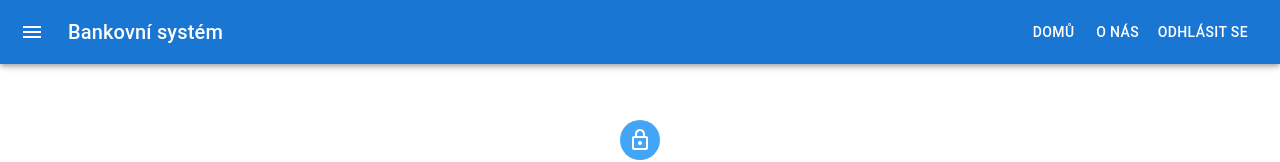
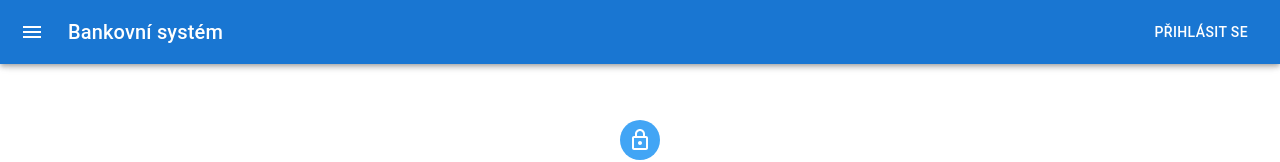
Before and after one commit to HerbAlco/bank_system, a React (Create React App) app in the folder frontend/: page /login in a window 1280 px wide. Shown: the top 162 px of the page. Built offline with nearby package versions, Linux system fonts and the light colour scheme.

Commit message:
FE - refactor: logout/login button text

```diff
--- a/frontend/src/App.tsx
+++ b/frontend/src/App.tsx
@@ -3,8 +3,6 @@ import Home from './pages/home/Home';
 import LoginPage from './pages/login_registration/LoginPage';
 import RegistrationPage from './pages/login_registration/RegistrationPage';
 import Navbar from './components/navbar/Navbar';
-import Header from './components/header/Header';
-
 
 const App = () => {
   return (
--- a/frontend/src/components/navbar/Navbar.tsx
+++ b/frontend/src/components/navbar/Navbar.tsx
@@ -2,15 +2,14 @@ import { AppBar, Box, Button, CssBaseline, IconButton, Toolbar, Typography } fro
 import MenuIcon from '@mui/icons-material/Menu';
 import { useNavigate } from 'react-router-dom';
 
-const navItems = ['Domů', 'O nás', 'Odhlásit se'];
-
 const Navbar: React.FC = () => {
   const navigate = useNavigate();
+  const isLoggedIn = localStorage.getItem('token') !== null;
 
   const handleLogout = () => {
     console.log('Odhlášení uživatele');
     localStorage.removeItem('token');
-    navigate('/login')
+    navigate('/login');
   };
 
   const handleItemClick = (item: string) => {
@@ -40,11 +39,15 @@ const Navbar: React.FC = () => {
             Bankovní systém
           </Typography>
           <Box>
-            {navItems.map((item) => (
-              <Button key={item} sx={{ color: '#fff' }} onClick={() => handleItemClick(item)}>
-                {item}
+            {isLoggedIn ? (
+              <Button key="Odhlásit se" sx={{ color: '#fff' }} onClick={() => handleItemClick('Odhlásit se')}>
+                Odhlásit se
               </Button>
-            ))}
+            ) : (
+              <Button key="Přihlásit se" sx={{ color: '#fff' }} onClick={() => navigate('/login')}>
+                Přihlásit se
+              </Button>
+            )}
           </Box>
         </Toolbar>
       </AppBar>
--- a/frontend/src/pages/home/Home.tsx
+++ b/frontend/src/pages/home/Home.tsx
@@ -16,7 +16,7 @@ const Home = () => {
 
     const fetchData = async () => {
       try {
-        const response = await fetch('http://localhost:8080/api/v1/authResponse', {
+        const response = await fetch('http://localhost:8080/api/v1/auth/authResponse', {
           method: 'GET',
           headers: {
             'Authorization': `Bearer ${token}`
```
